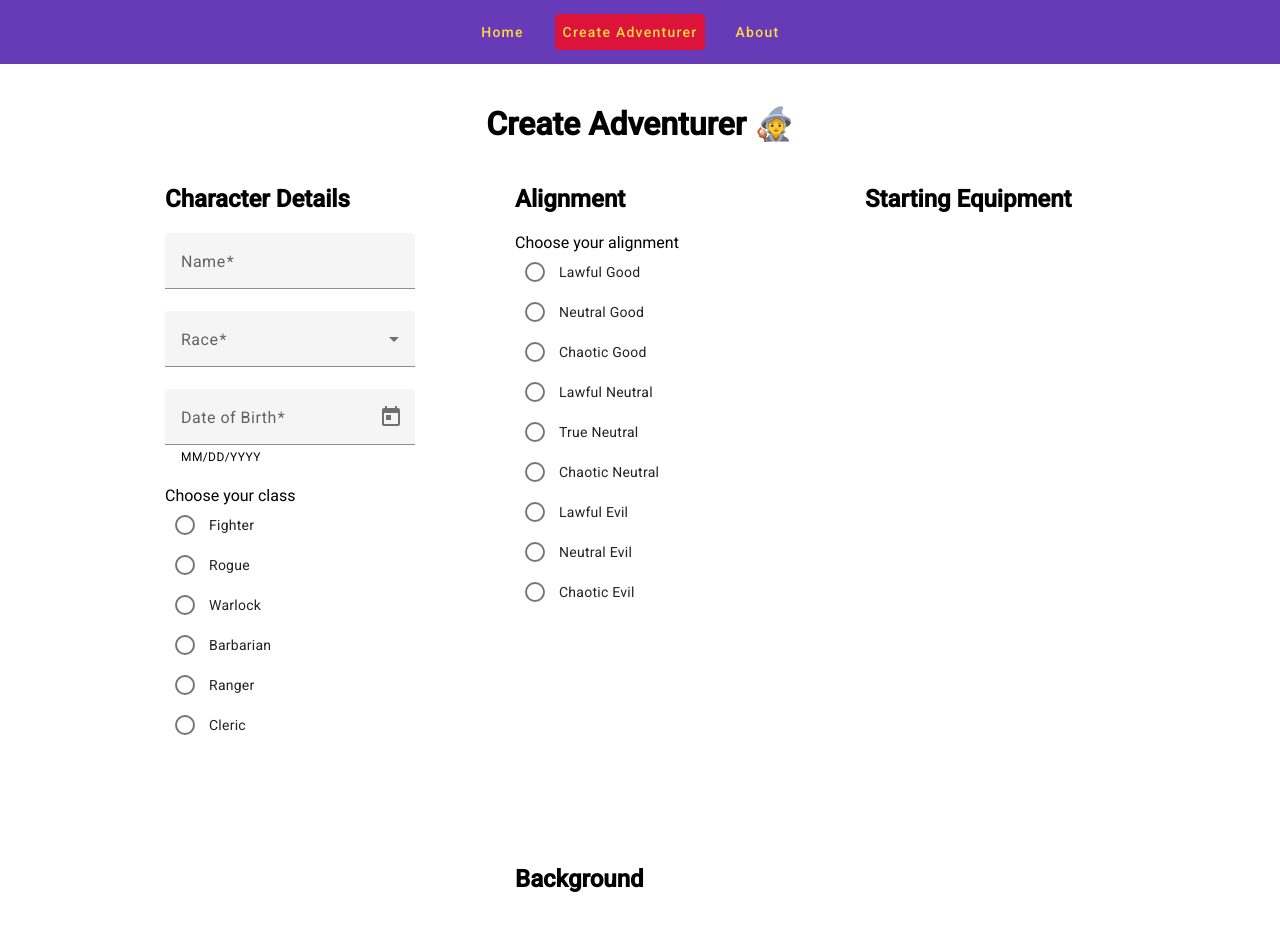
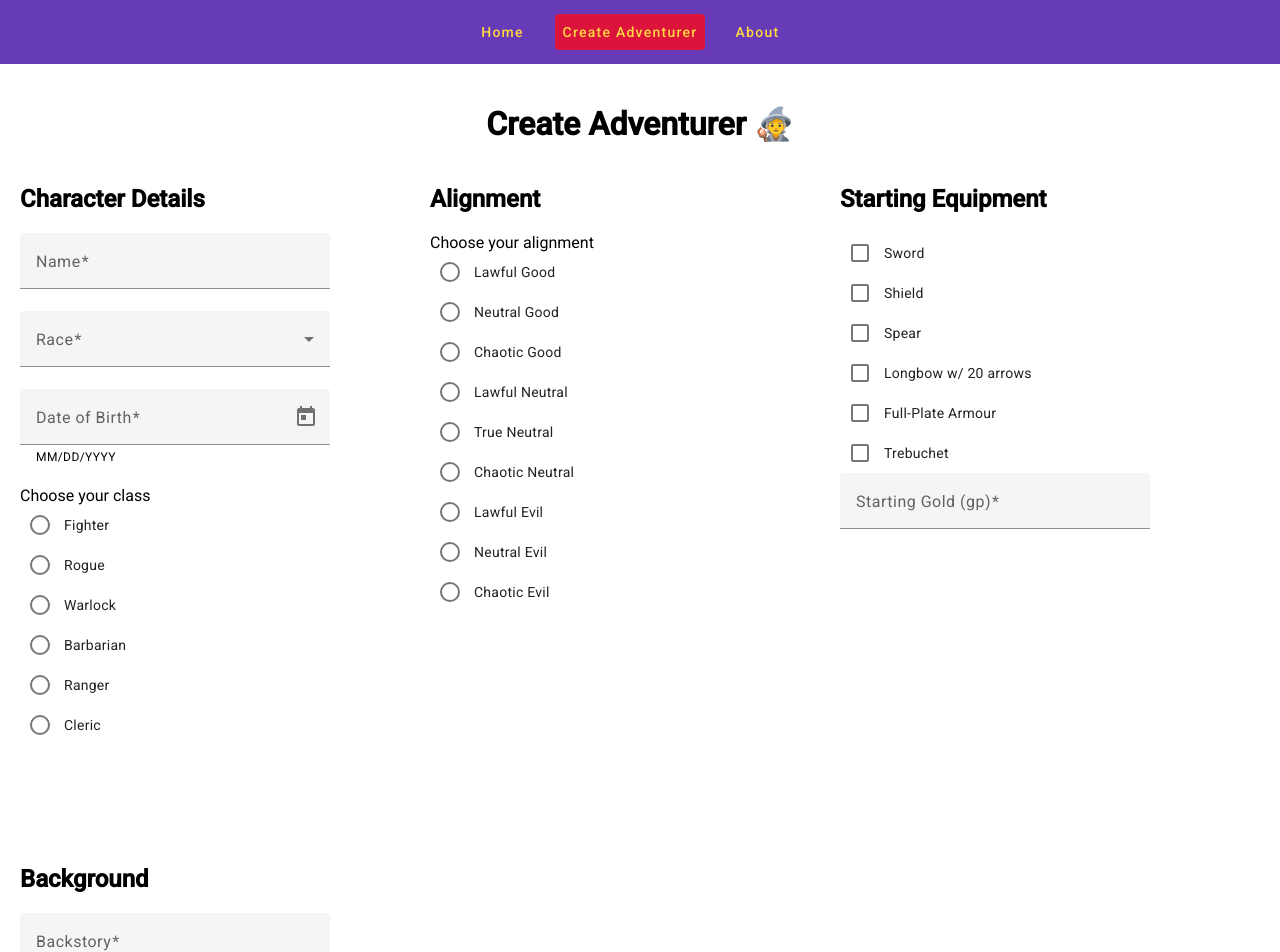
Before and after one commit to coreybigboi/adventurerCreator, an Angular app: page /create in a window 1280 px wide. Shown: the top 952 px of the page. Built offline with nearby package versions, Linux system fonts and the light colour scheme.

Commit message:
updates form

```diff
--- a/src/app/pages/create-adventurer/create-adventurer.component.css
+++ b/src/app/pages/create-adventurer/create-adventurer.component.css
@@ -3,7 +3,6 @@ form{
   flex-direction: column;
   justify-content: center;
   align-items: center;
-  gap: 100px;
 }
 
 .create-page-container{
@@ -19,13 +18,14 @@ form{
   flex-direction: row;
   flex-wrap: wrap;
   gap: 100px;
-  justify-content: center;
+  margin-bottom: 100px;
 }
 
 .form-submodule{
   display: flex;
   flex-direction: column;
-  min-width: 250px;
+  min-width: 300px;
+  width: 25%
 }
 
 .radio-column{
--- a/src/app/pages/create-adventurer/create-adventurer.component.html
+++ b/src/app/pages/create-adventurer/create-adventurer.component.html
@@ -52,13 +52,28 @@
           <mat-radio-button value="chaotic-evil">Chaotic Evil</mat-radio-button>
         </mat-radio-group>
       </div>
-      <div class="form-submodule">
+      <div formGroupName="equipment" class="form-submodule">
         <h2>Starting Equipment</h2>
+        <mat-checkbox color="primary" name="sword">Sword</mat-checkbox>
+        <mat-checkbox color="primary" name="shield">Shield</mat-checkbox>
+        <mat-checkbox color="primary" name="spear">Spear</mat-checkbox>
+        <mat-checkbox color="primary" name="longbow + 20 arrows">Longbow w/ 20 arrows</mat-checkbox>
+        <mat-checkbox color="primary" name="full-plate armour">Full-Plate Armour</mat-checkbox>
+        <mat-checkbox color="primary" name="trebuchet">Trebuchet</mat-checkbox>
+        <mat-form-field>
+          <mat-label>Starting Gold (gp)</mat-label>
+          <input type="number" matInput formControlName="goldPiecesControl" required>
+        </mat-form-field>
       </div>
       <div class="form-submodule">
         <h2>Background</h2>
+        <mat-form-field>
+          <mat-label>Backstory</mat-label>
+          <textarea matInput formControlName="backgroundControl" placeholder="Type character's backstory here" required></textarea>
+        </mat-form-field>
       </div>
     </div>
+    <mat-checkbox formControlName="agreesTermsControl" color="primary" name="agreesTerms">I agree to slay goblins, seek fortune, and save princesses.</mat-checkbox>
     <button mat-raised-button color="primary" type="submit">Create Character</button>
   </form>
 
```
Also changed, not shown: src/app/pages/create-adventurer/create-adventurer.component.ts (+14 -2 lines).
